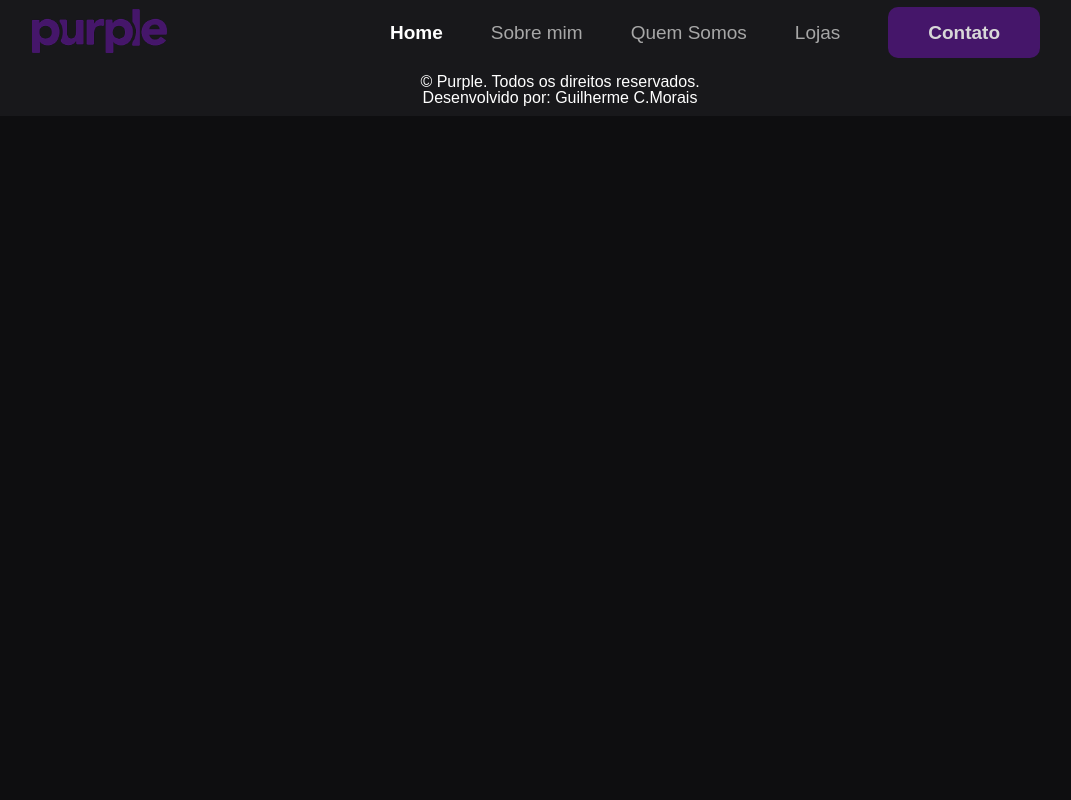
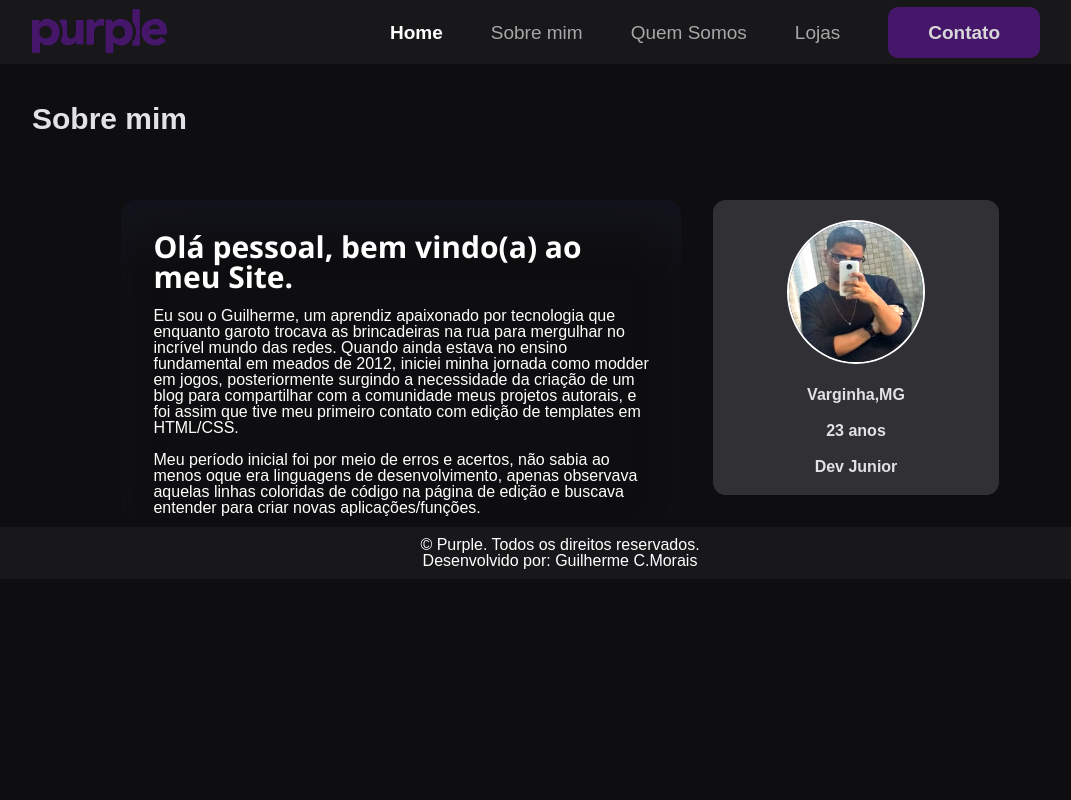
Before and after one commit to GCMorais/LandingPage, a plain HTML site: page html/index.html in a window 1280 px wide. Shown: the whole page, without its empty margins (80-1151 px from the left). Drawn offline with Linux system fonts and the light colour scheme.

Commit message:
Desenvolvimento SobreMim

```diff
--- /dev/null
+++ b/css/sobre.css
@@ -0,0 +1,57 @@
+.sobre-box{
+    width: 90%;
+    height: 100%;
+    margin: 0 auto;
+    display: flex;
+    justify-content: center;
+}
+.imagem-box{
+    padding-top: 20px;
+    padding-bottom: 20px;
+}
+.imagem-box img{
+    width: 8.6rem;
+    height: 9rem;
+    border-radius: 50%;
+    border: 2px solid #fff;
+
+}
+.sobre-imgtext{
+    min-width: 200px;
+    width: 30%;
+    background-color: #303035;
+    display: flex;
+    flex-direction: column;
+    align-items: center;
+    margin-top: 2rem;
+    margin-bottom: 2rem;
+    margin-left: 2rem;
+    border-radius: 0.8rem;
+}
+.sobre-imgtext h1{
+    color: #E1E1E6;
+    padding-bottom: 20px;
+    text-align: left;
+}
+.text-box h1{
+    font-family:'Segoe UI', Tahoma, Geneva, Verdana, sans-serif;
+    font-size: 30px;
+}
+.conteudo header{
+    margin-top: 40px;
+    font-size: 30px;
+    color: #E1E1E6;
+    font-weight: bold;
+    background-color: #0E0E10;
+}
+.text-box{
+    box-shadow: rgb(50 50 93 / 25%) 0px 30px 60px -12px inset, rgb(0 0 0 / 30%) 0px 18px 36px -18px inset;
+    margin-top: 2rem;
+    overflow: scroll;
+    width: 35rem;
+    height: 20rem;
+    color: white;
+    padding: 2rem;
+    border-radius: 15px;
+    overflow-x: hidden;
+}
--- a/html/index.html
+++ b/html/index.html
@@ -6,6 +6,7 @@
     <meta name="viewport" content="width=device-width, initial-scale=1.0">
     <link rel="stylesheet" type="text/css" href="../css/reset.css">
     <link rel="stylesheet" type="text/css" href="../css/style.css">
+    <link rel="stylesheet" type="text/css" href="../css/sobre.css">
     <title>Projeto</title>
 </head>
 <body>
@@ -30,9 +31,58 @@
         </div>
     </header>
     <main>
-        <section></section>
-        <section></section>
-        <section></section>
+        <section id="about">
+            <div class="conteudo">
+                <header>
+                    <h2>Sobre mim</h2>
+                </header>
+                <div class="sobre-box">
+                    <div class="text-box">
+                        <h1>Olá pessoal, bem vindo(a) ao meu Site.</h1><br>
+                        <p>
+                            Eu sou o Guilherme, um aprendiz apaixonado por tecnologia que enquanto garoto trocava as brincadeiras na rua para mergulhar no incrível mundo das redes. Quando ainda estava no ensino fundamental em meados de 2012, iniciei minha jornada como modder em jogos, posteriormente surgindo a necessidade da criação de um blog para compartilhar com a comunidade meus projetos autorais, e foi assim que tive meu primeiro contato com edição de templates em HTML/CSS.
+                        </p>
+                        <p><br>
+                            Meu período inicial foi por meio de erros e acertos, não sabia ao menos oque era linguagens de desenvolvimento, apenas observava aquelas linhas coloridas de código na página de edição e buscava entender para criar novas aplicações/funções.
+
+                        </p>
+                        <p><br>
+                            Fiquei alguns anos longe do desenvolvimento, voltando a me conectar recentemente em 2022, quando iniciei meus estudos em Desenvolvedor(a) Web FullStack na EBAC (Escola Britânica de Artes Criativas e Tecnologia), instituição que tem parceria com a Universidade de Hertfordshire, do Reino Unido. Atualmente estou cursando o módulo de Desenvolvimento Front-End do programa.
+                        </p>
+                        <p><br>
+                            Desde então, tenho continuado a desenvolver competências e capacidades técnicas, utilizando as mais recentes tecnologias do mercado sendo essas:
+                        </p><br>
+                        <p>
+                            <ul>
+                            <li>- HTML, Python, JavaScript, CSS e layouts Front-end</li>
+                            <li>- Criação de microsserviços</li>
+                            <li>- Automatização de fluxos de trabalho</li>
+                            <li>- Integração Front e Back-end</li>
+                            <li>- Desenvolvimento e testes com Django, Postgres e APIs</li>
+                            <li>- Implantação de softwares com abordagem DevOps</li>
+                            <li>- SQL e bancos de dados</li>
+                            </ul><br>
+                            Busco oportunidades e estou aberto a sugestões para que possa aplicar meus conhecimentos e me desenvolver como profissional.
+                        </p><br>
+                        <p>
+                            <ul>
+                            <li>GitHub: https://github.com/GCMorais</li>
+                            <li>Email: guilhermeclarodemorais@gmail.com</li>
+                            </ul>
+                        </p><br>
+
+                    </div>
+                    <div class="sobre-imgtext">
+                        <div class="imagem-box">
+                            <img src="../image/Foto1.png" alt="guilherme">
+                        </div>
+                        <h1>Varginha,MG</h1>
+                        <h1>23 anos</h1>
+                        <h1>Dev Junior</h1>
+                    </div>
+                </div>
+            </div>
+        </section>
     </main>
     <footer>
         <p>&copy; Purple. Todos os direitos reservados.</p>
```
Also changed, not shown: html/home.html (deleted, +0 -15 lines), css/home.css (deleted), image/Foto1.png (added).
